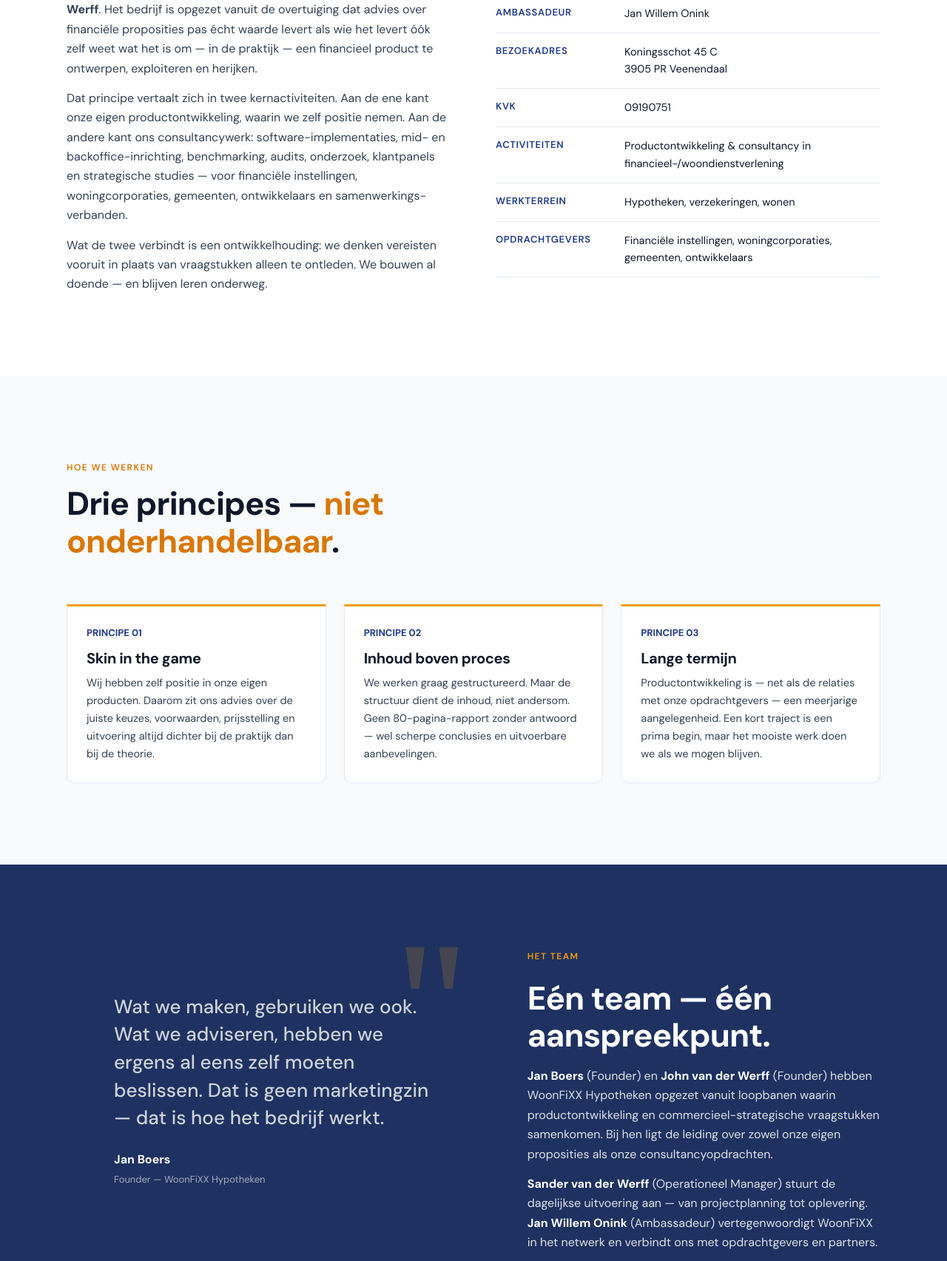
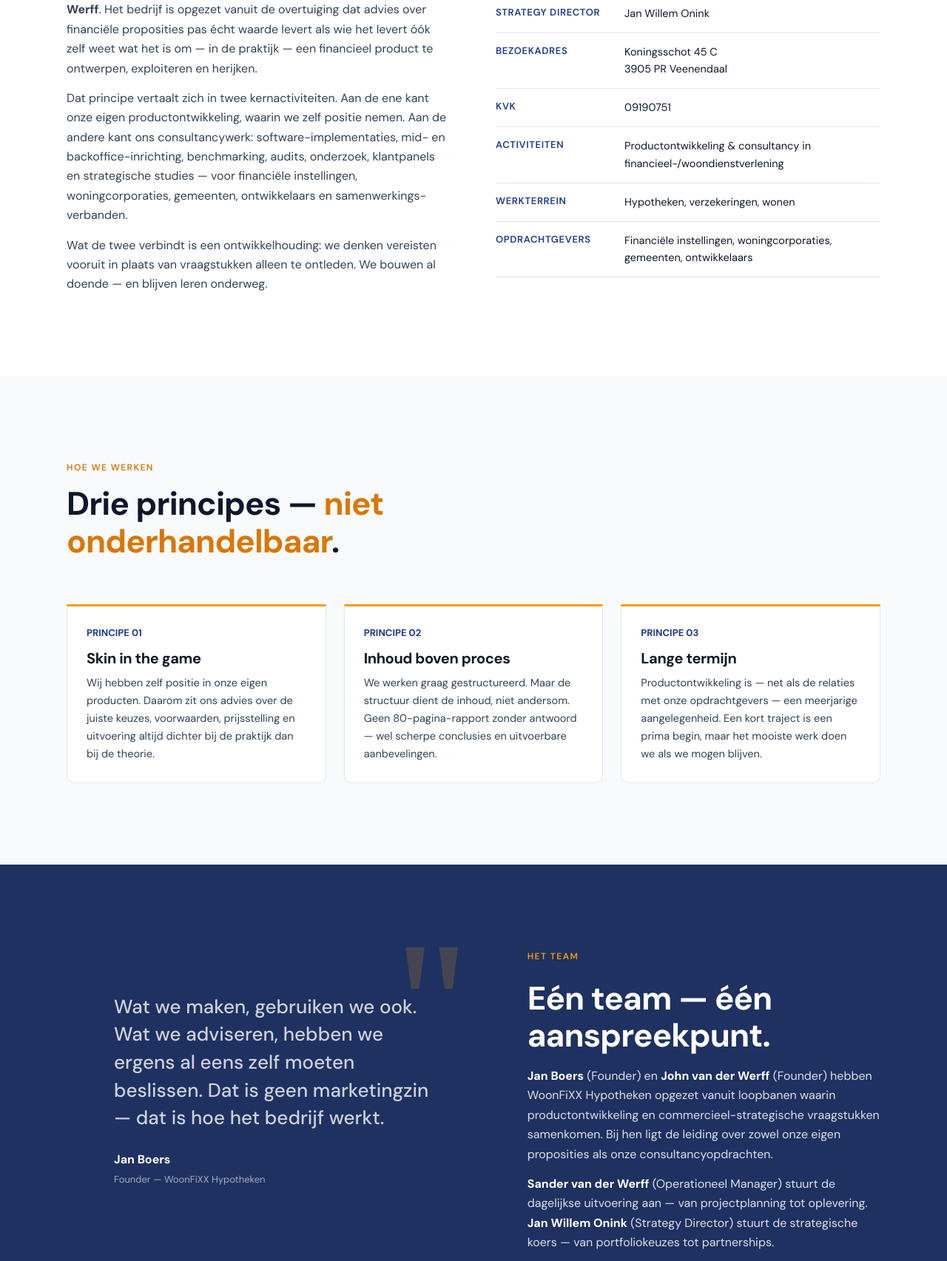
Before and after one commit to jeroen-o/WoonFiXX, a plain HTML site: page over-ons.html in a window 1280 px wide. Shown: the part 800-2505 px from the top of the page at 74% size. Drawn offline with Linux system fonts and the light colour scheme.

Commit message:
Add files via upload

```diff
--- a/over-ons.html
+++ b/over-ons.html
@@ -79,7 +79,7 @@
           <ul class="info-list">
             <li><span class="lbl">Founders</span><span>Jan Boers &amp; John van der Werff</span></li>
             <li><span class="lbl">Operationeel Manager</span><span>Sander van der Werff</span></li>
-            <li><span class="lbl">Ambassadeur</span><span>Jan Willem Onink</span></li>
+            <li><span class="lbl">Strategy Director</span><span>Jan Willem Onink</span></li>
             <li><span class="lbl">Bezoekadres</span><span>Koningsschot 45 C<br/>3905 PR Veenendaal</span></li>
             <li><span class="lbl">KvK</span><span>09190751</span></li>
             <li><span class="lbl">Activiteiten</span><span>Productontwikkeling &amp; consultancy in financieel-/woondienst­verlening</span></li>
@@ -132,7 +132,7 @@
           <span class="eyebrow light">Het team</span>
           <h2 style="color: var(--paper); margin-top: 8px; margin-bottom: 16px;">Eén team — één aanspreekpunt.</h2>
           <p style="color: rgba(255,255,255,0.85);"><strong style="color: var(--paper);">Jan Boers</strong> (Founder) en <strong style="color: var(--paper);">John van der Werff</strong> (Founder) hebben WoonFiXX Hypotheken opgezet vanuit loopbanen waarin productontwikkeling en commercieel-strategische vraagstukken samenkomen. Bij hen ligt de leiding over zowel onze eigen proposities als onze consultancy­opdrachten.</p>
-          <p style="color: rgba(255,255,255,0.85); margin-top: 14px;"><strong style="color: var(--paper);">Sander van der Werff</strong> (Operationeel Manager) stuurt de dagelijkse uitvoering aan — van projectplanning tot oplevering. <strong style="color: var(--paper);">Jan Willem Onink</strong> (Ambassadeur) vertegenwoordigt WoonFiXX in het netwerk en verbindt ons met opdrachtgevers en partners.</p>
+          <p style="color: rgba(255,255,255,0.85); margin-top: 14px;"><strong style="color: var(--paper);">Sander van der Werff</strong> (Operationeel Manager) stuurt de dagelijkse uitvoering aan — van projectplanning tot oplevering. <strong style="color: var(--paper);">Jan Willem Onink</strong> (Strategy Director) stuurt de strategische koers — van portfolio­keuzes tot partnerships.</p>
           <p style="color: rgba(255,255,255,0.85); margin-top: 14px;">Allen zijn direct aanspreekbaar voor opdrachtgevers en partners. Geen accountmanager­tussenlaag — direct contact met wie het werk doet.</p>
           <a class="btn btn-orange" style="margin-top: 22px;" href="contact.html">Maak kennis <span class="arrow">→</span></a>
         </div>
```
